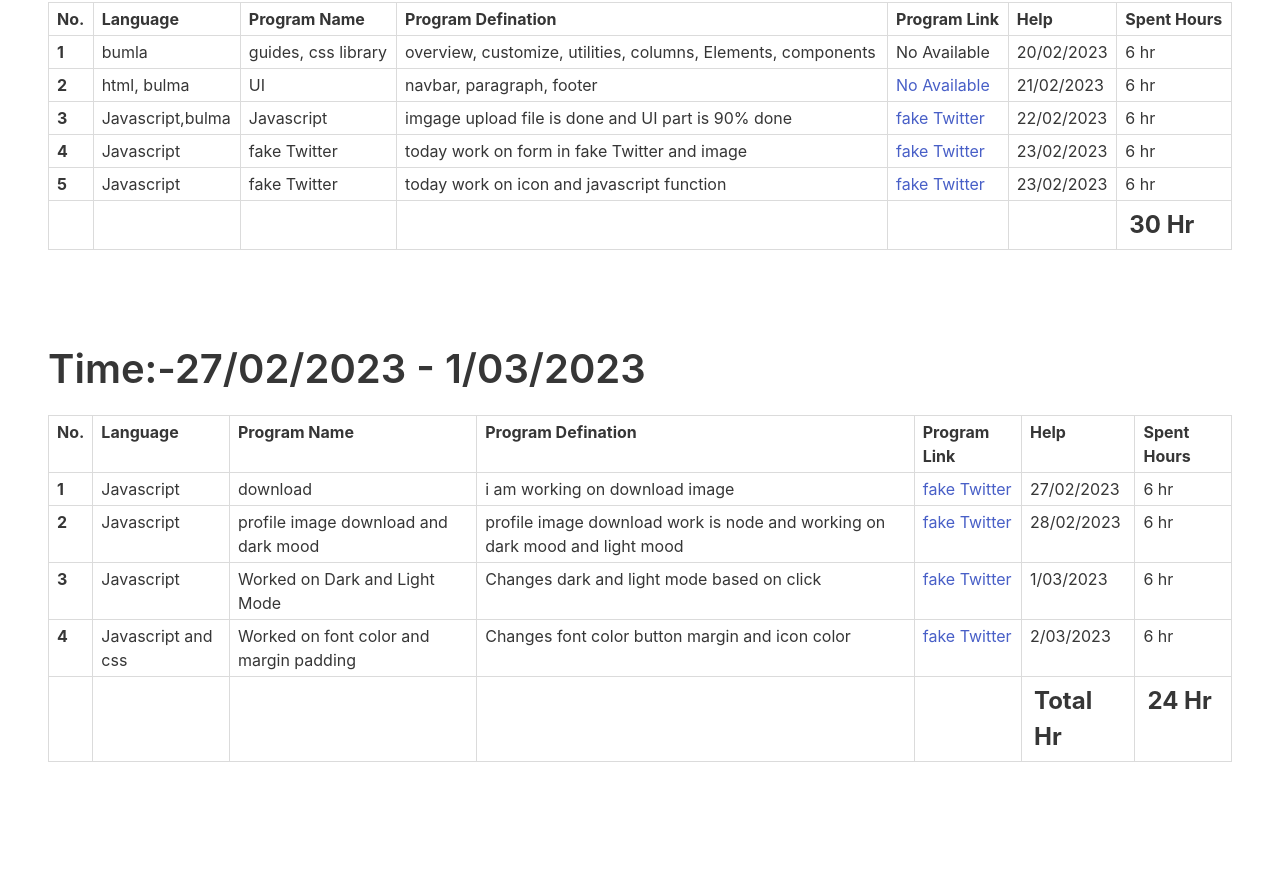
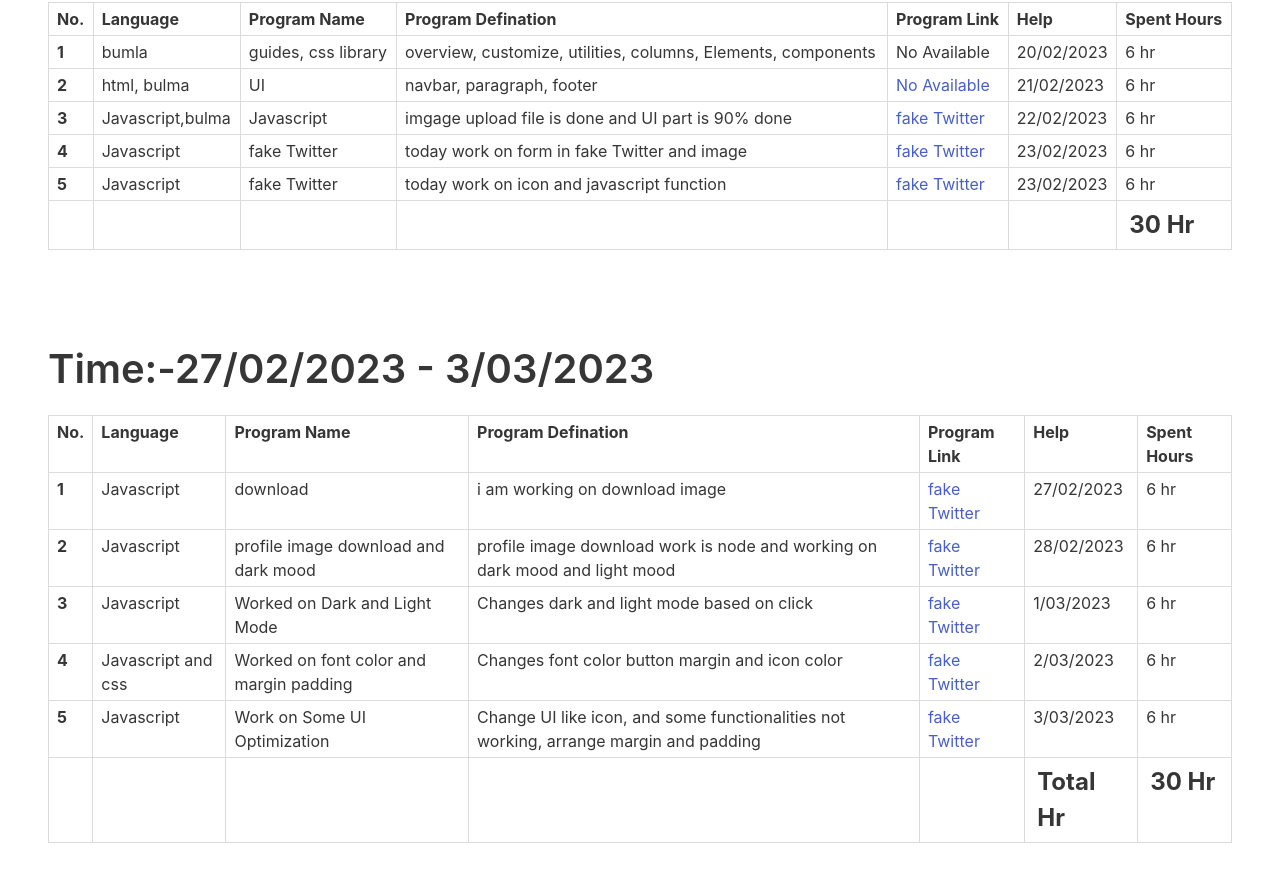
Before and after one commit to surajbca/daily-task-tracker, a plain HTML site: page index.html in a window 1280 px wide. Shown: the part 756-1637 px from the top of the page. Before the commit the page ends 1566 px from the top, so only its background shows below. Drawn offline with nearby package versions, Linux system fonts and the light colour scheme.

Commit message:
daily task

```diff
--- a/index.html
+++ b/index.html
@@ -178,7 +178,7 @@
   <!--this is third week-->
   <section class="section">
     <div class="table-container">
-      <h1 class="title is-size-2">Time:-27/02/2023 - 1/03/2023</h1>
+      <h1 class="title is-size-2">Time:-27/02/2023 - 3/03/2023</h1>
       <table class="table  is-bordered is-striped is-narrow is-hoverable is-fullwidth">
         <thead>
           <tr>
@@ -230,17 +230,17 @@
             <td>2/03/2023</td>
             <td>6 hr</td>
           </tr>
-          <!--
-                <tr>
-                  <th>5</th>
-                  <td>Javascript</td>
-                  <td>Daily Exersize</td>
-                  <td>Dynamic Row And Column Table</td>
-                  <td><a href="" target="_blank"></a>No Available</td>
-                  <td>10%</td>
-                  <td>10 Min</td>
-                </tr>
-              -->
+
+          <tr>
+            <th>5</th>
+            <td>Javascript</td>
+            <td>Work on Some UI Optimization</td>
+            <td>Change UI like icon, and some functionalities not working, arrange margin and padding</td>
+            <td><a href="https://surajbca.github.io/fake-twitter-generator/" target="_blank">fake Twitter</a></td>
+            <td>3/03/2023</td>
+            <td>6 hr</td>
+          </tr>
+
           <tr>
             <th></th>
             <th></th>
@@ -248,7 +248,7 @@
             <th></th>
             <th></th>
             <th class="is-size-4">Total Hr</th>
-            <th class="is-size-4">24 Hr</th>
+            <th class="is-size-4">30 Hr</th>
           </tr>
         </thead>
       </table>
```
